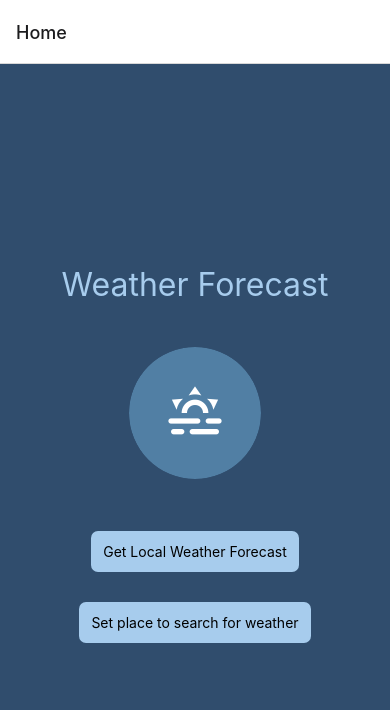
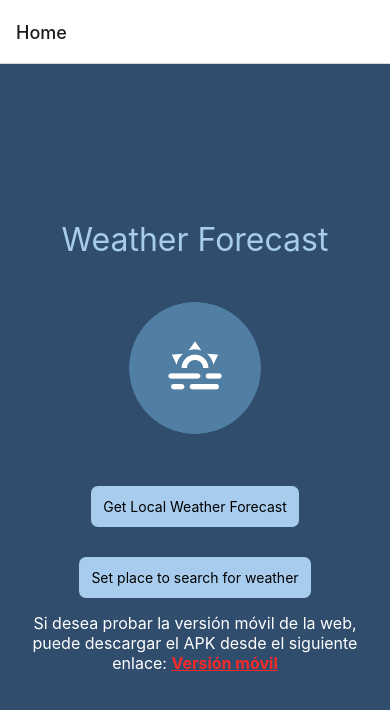
Before and after one commit to Jack-Christopher/Weather-Forecast-React-Native-App, a React Native app: screen / in a window 390 px wide. Shown: the top 710 px of the page. Built offline with nearby package versions, Linux system fonts and the light colour scheme.

Commit message:
Compatibility for web and movil versions

```diff
--- a/screens/HomeScreen.js
+++ b/screens/HomeScreen.js
@@ -2,11 +2,11 @@ import React from "react";
 import { StatusBar } from 'expo-status-bar';
 import { Icon } from 'react-native-elements';
 import { GetStyles } from '../styles/GetStyles.js';
-import { Text, View, TouchableOpacity } from 'react-native';
+import { Text, View, Linking, Platform, TouchableOpacity } from 'react-native';
 
 const HomeScreen = ({navigation }) => {
 
-    const styles = GetStyles(["container", "appTitle", "button", "icon"]);
+    const styles = GetStyles(["container", "appTitle", "button", "icon", "message", "link"]);
 
     return (
         <View style={styles.container}>
@@ -49,6 +49,24 @@ const HomeScreen = ({navigation }) => {
             </Text>
             </TouchableOpacity>
 
+            <Text style={styles.message}>
+                Si desea probar la versión
+                {Platform.OS === 'web' ? " móvil de la web" : " web de la aplicación"}
+                , puede
+                {Platform.OS === 'web' ? " descargar el APK desde el siguiente enlace: " : " ir al siguiente enlace: "}
+
+                <Text style={styles.link}
+                    onPress={() => {
+                        Linking.openURL(
+                            Platform.OS === 'web'
+                            ? 'https://github.com/Jack-Christopher/Weather-Forecast-React-Native-App/releases'
+                            : 'https://weather-forecast-by-jc.netlify.app' )}
+                    }>
+                    Versión { Platform.OS === 'web' ? "móvil" : "web" }
+                </Text>
+
+            </Text>
+
             <StatusBar style="auto" />
         </View>
     );
--- a/screens/LocalWeatherScreen.js
+++ b/screens/LocalWeatherScreen.js
@@ -20,20 +20,17 @@ class LocalWeatherScreen extends Component
 
 
     getIPAddress = async () => {
-        resp = await fetch('https://ipapi.co/json/')
+        let resp = await fetch('https://ipapi.co/json/')
             .then(response => response.json())
             .then(data => this.setState({location: data}))
-            .catch(error => console.log(error))
-            .then(() => {
-                console.log("IP Address: " + this.state.location.ip);
-            });
+            .catch(error => console.log(error));
 
             this.getCityId();
     }
 
     getCityId = async () => {
         let url = "https://foreca-weather.p.rapidapi.com/location/search/" + this.state.location.city;
-        resp = await fetch(url, {
+        let resp = await fetch(url, {
             "method": "GET",
             "headers": {
                 "x-rapidapi-host": "foreca-weather.p.rapidapi.com",
@@ -41,17 +38,14 @@ class LocalWeatherScreen extends Component
             } })
         .then(response => response.json())
         .then(data => this.setState({ubication: data.locations[0]}))
-        .catch(error => console.log(error))
-        .then(() => {
-            console.log("Location ID: " + this.state.ubication.id);
-        });
+        .catch(error => console.log(error));
 
         this.getWeather();
     }
 
     getWeather = async () => {
         let url2 = "https://foreca-weather.p.rapidapi.com/current/" + this.state.ubication.id + "?tempunit=C&windunit=MS";
-        resp = await fetch(url2, {
+        let resp = await fetch(url2, {
             "method": "GET",
             "headers": {
                 "x-rapidapi-host": "foreca-weather.p.rapidapi.com",
@@ -59,10 +53,7 @@ class LocalWeatherScreen extends Component
             }  })
         .then(response => response.json())
         .then(data => this.setState({weather: data.current}))
-        .catch(error => console.log(error))
-        .then(() => {
-            console.log("Weather: " + this.state.weather.temperature);
-        });
+        .catch(error => console.log(error));
     }
 
     render()
--- a/screens/SelectedPlaceWeatherScreen.js
+++ b/screens/SelectedPlaceWeatherScreen.js
@@ -23,7 +23,7 @@ class SelectedPlaceWeatherScreen extends Component
     getCityId = async (city) => {
         this.setState({city: city});
         let url = "https://foreca-weather.p.rapidapi.com/location/search/" + city;
-        resp = await fetch(url, {
+        let resp = await fetch(url, {
             "method": "GET",
             "headers": {
                 "x-rapidapi-host": "foreca-weather.p.rapidapi.com",
@@ -31,17 +31,14 @@ class SelectedPlaceWeatherScreen extends Component
             } })
         .then(response => response.json())
         .then(data => this.setState({ubication: data.locations[0]}))
-        .catch(error => console.log(error))
-        .then(() => {
-            console.log("Location ID: " + this.state.ubication.id);
-        });
+        .catch(error => console.log(error));
 
         this.getWeather();
     }
 
     getWeather = async () => {
         let url2 = "https://foreca-weather.p.rapidapi.com/current/" + this.state.ubication.id + "?tempunit=C&windunit=MS";
-        resp = await fetch(url2, {
+        let resp = await fetch(url2, {
             "method": "GET",
             "headers": {
                 "x-rapidapi-host": "foreca-weather.p.rapidapi.com",
@@ -49,10 +46,7 @@ class SelectedPlaceWeatherScreen extends Component
             }  })
         .then(response => response.json())
         .then(data => this.setState({weather: data.current}))
-        .catch(error => console.log(error))
-        .then(() => {
-            console.log("Weather: " + this.state.weather.temperature);
-        });
+        .catch(error => console.log(error));
     }
 
     WeatherForecast = () => {
@@ -105,7 +99,6 @@ class SelectedPlaceWeatherScreen extends Component
                     placeholder="Introduce a place..."
                     onChangeText={(textToSearch) => {
                         this.setState({text: textToSearch});
-                        console.log("typing: " + this.state.text);
                     }}
                     onSubmitEditing =  {() => {
                         this.getCityId(this.state.text);
```
